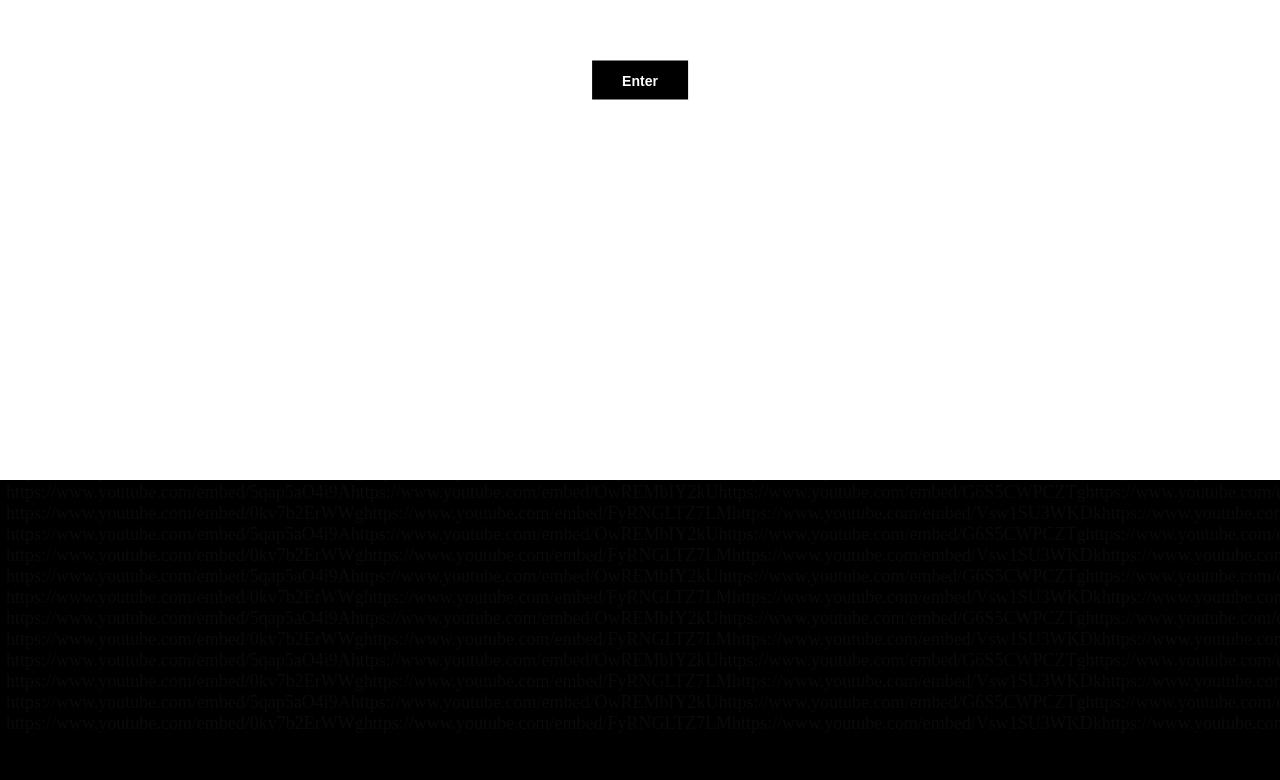
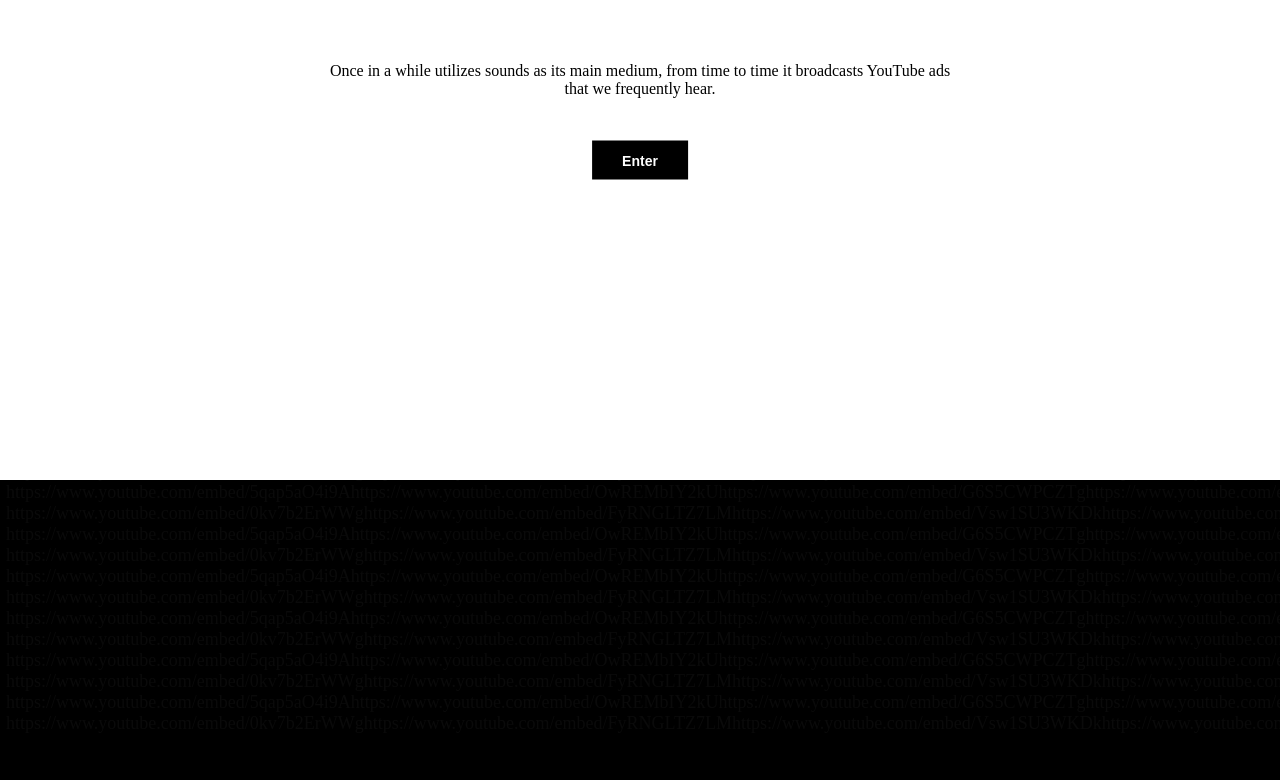
Before and after one commit to wuianski/OnceInAWhile, a website with bundled scripts: page index.html in a window 1280 px wide. Shown: the part 320-1100 px from the top of the page. Built offline with nearby package versions, Linux system fonts and the light colour scheme; files whose address does not match are found by name.

Commit message:
update description

```diff
--- a/css/main.css
+++ b/css/main.css
@@ -138,6 +138,13 @@ body{
     position: absolute;
     z-index: 99;
 }
+#description{
+    text-align: center;
+    top: 50%;
+    left: 50%;
+    transform: translate(-50%, -50%);
+    position: absolute;
+}
 #unmuteButton{
     position: absolute;
     z-index: 99;
@@ -152,7 +159,7 @@ body{
     transition: opacity 0.3s;
     cursor: pointer;
     min-height: 39px;
-    top: 50%;
+    top: 60%;
     left: 50%;
     transform: translate(-50%, -50%);
 }
--- a/index.html
+++ b/index.html
@@ -10,6 +10,9 @@
     </head>
     <body>
         <div id="entranceBlock">
+            <div id="description">Once in a while utilizes sounds as its main medium, from time to time it broadcasts YouTube ads
+                that we frequently
+                hear.</div>
             <button id="unmuteButton">Enter</button>
         </div>
         <iframe src="mp3/silence.mp3" type="audio/mp3" allow="autoplay" id="audio" style="display:none">
```
